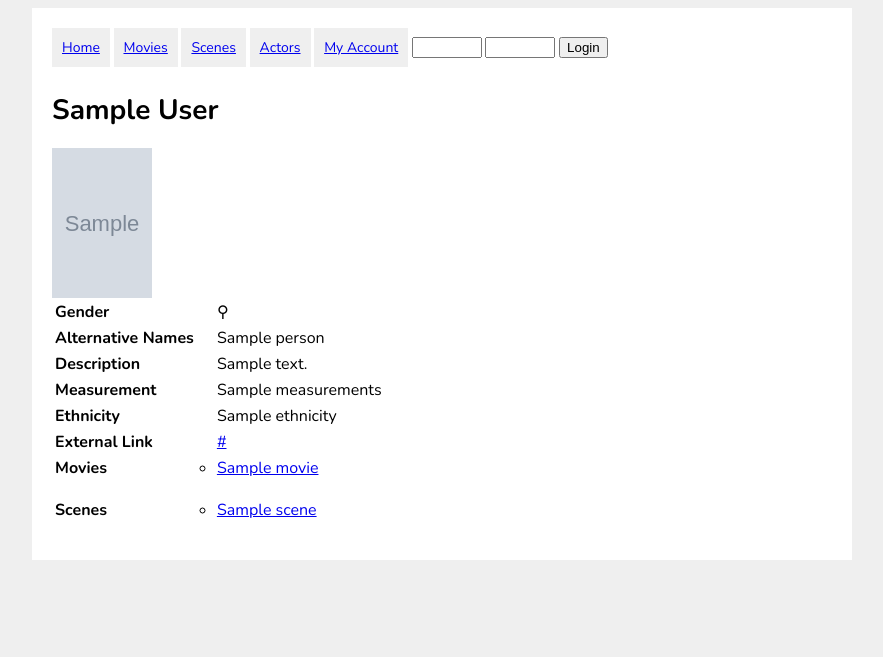
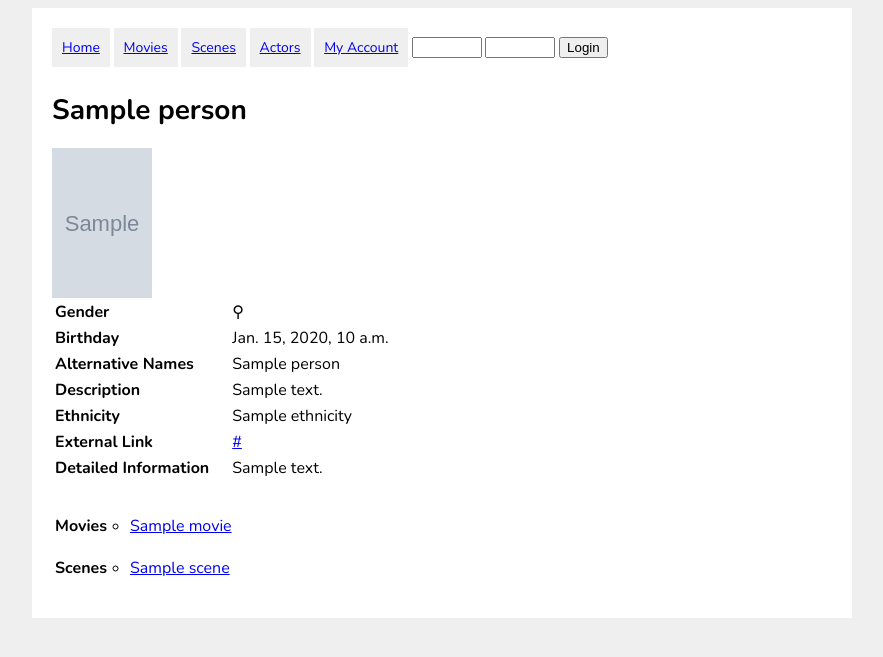
Before and after one commit to CMon/pyFilmDb, a Django app: template actors/templates/actor/actorDetail.html in a window 1280 px wide. Shown: the top 657 px of the page, without its empty margins (198-1081 px from the left). Run offline with Django 3.2, Linux system fonts and the light colour scheme; the template is opened without the code that fills it: most values are stand-ins (such as "Sample title", 1, 10 or a date in 2020); grey boxes marked "Sample" are stand-in pictures; some libraries are stand-ins or nearby versions.

Commit message:
refactored person and actor

```diff
--- a/actors/templates/actor/actorDetail.html
+++ b/actors/templates/actor/actorDetail.html
@@ -1,55 +1,35 @@
 {% extends "base.html" %}
 {% block style %}
     <style>
-        .actorDetailTable {
+        .actorDetailTable, .personDetailTable {
             margin: 0;
         }
-        .actorDetailTable td {
+        .actorDetailTable td, .personDetailTable td {
             padding-left: 20px;
         }
         .actorDetailTable ul {
             list-style-type: circle;
             padding-left: 0px;
         }
+        #space {
+            height: 30px
+        }
     </style>
 {% endblock %}
 
-{% block title %}{{ firstName }} {{ lastName }}{% endblock %}
+{% block title %}{{ actor.person.getFullName }}{% endblock %}
 
 {% block content %}
-    <h1>{{ actor.person.firstName }} {{ actor.person.lastName }}</h1>
-    {% if actor.person.picture %}
-        <a href="{{ actor.person.picture.url }}">
-            <img src="{{ actor.person.picture.url }}" width="100" height="150" alt="{{ actor.person.firstName }} {{ actor.person.lastName }}">
-        </a>
-    {% else %}
-        <img src="/static/img/x.png" width="100" height="150" alt="{{ actor.person.firstName }} {{ actor.person.lastName }}">
-    {% endif %}
-
+    {% include "actor/personDetail.html" with person=actor.person %}
+    <div id="space"></div>
     <table class="actorDetailTable">
-        <tr align="left"><th>Gender</th>
-            <td>
-                {% if actor.person.gender == "f" %}
-                    &#9792;
-                {% elif actor.person.gender == "m" %}
-                    &#9794;
-                {% else %}
-                    &#9906;
-                {% endif %}
-            </td>
-        </tr>
-        <tr align="left"><th>Alternative Names</th><td>{{ actor.person.alternativeNames }}</td></tr>
-        <tr align="left"><th>Description</th><td>{{ actor.person.description }}</td></tr>
-        <tr align="left"><th>Measurement</th><td>{{ actor.measurements }}</td></tr>
-        <tr align="left"><th>Ethnicity</th><td>{{ actor.ethnicity }}</td></tr>
-        <tr align="left"><th>External Link</th><td><a href="{{ actor.link }}">{{ actor.link }}</a></td></tr>
         <tr align="left" valign="top"><th>Movies</th>
             <td>
                 <ul>
                     {% for movie in actor.movies.all %}
                         <li>
-                            {% if movie.get_absolute_url %}
-                                <a href="{{ movie.get_absolute_url }}">{{ movie.title }}</a>
+                            {% if movie.getAbsoluteUrl %}
+                                <a href="{{ movie.getAbsoluteUrl }}">{{ movie.title }}</a>
                             {% else %}
                                 {{ movie.title }}
                             {% endif %}
--- a/actors/templates/actor/actorList.html
+++ b/actors/templates/actor/actorList.html
@@ -30,11 +30,11 @@
             <li>
                 <a href="/actors/{{ actor.person.id }}">
                 <table>
-                    <tr><td>
+                    <tr align="center"><td>
                     {% if actor.person.picture %}
-                        <img src="{{ actor.person.picture.url }}" width="100" height="150" alt="{{ actor.person.firstName }} {{ actor.person.lastName }}">
+                        <img src="{{ actor.person.picture.url }}" width="100" height="150" alt="{{ actor.person.getFullName }}">
                     {% else %}
-                        <img src="/static/img/x.png" width="100" height="150" alt="{{ actor.person.firstName }} {{ actor.person.lastName }}">
+                        <img src="/static/img/x.png" width="100" height="150" alt="{{ actor.person.getFullName }}">
                     {% endif %}
                     </td></tr>
                     <tr><td>
--- /dev/null
+++ b/actors/templates/actor/personDetail.html
@@ -0,0 +1,28 @@
+<h1>{{ person.getFullName }}</h1>
+{% if person.picture %}
+    <a href="{{ person.picture.url }}">
+        <img src="{{ person.picture.url }}" width="100" height="150" alt="{{ person.getFullName }}">
+    </a>
+{% else %}
+    <img src="/static/img/x.png" width="100" height="150" alt="{{ person.getFullName }}">
+{% endif %}
+
+<table class="personDetailTable">
+    <tr align="left"><th>Gender</th>
+        <td>
+            {% if person.gender == "f" %}
+                &#9792;
+            {% elif person.gender == "m" %}
+                &#9794;
+            {% else %}
+                &#9906;
+            {% endif %}
+        </td>
+    </tr>
+    <tr align="left"><th>Birthday</th><td>{{ person.birthday }}</td></tr>
+    <tr align="left"><th>Alternative Names</th><td>{{ person.alternativeNames }}</td></tr>
+    <tr align="left"><th>Description</th><td>{{ person.description }}</td></tr>
+    <tr align="left"><th>Ethnicity</th><td>{{ person.ethnicity }}</td></tr>
+    <tr align="left"><th>External Link</th><td><a href="{{ person.link }}">{{ person.link }}</a></td></tr>
+    <tr align="left"><th>Detailed Information</th><td>{{ person.detailedInformation }}</td></tr>
+</table>
--- a/movies/templates/movie/_sceneListEntry.html
+++ b/movies/templates/movie/_sceneListEntry.html
@@ -4,7 +4,7 @@
     <tr class="header"><th align="left">{{ scene.title }}</th><th>Actors</th><th>Genres</th><th></th></tr>
     <tr class="scene">
         <td class="animatedGif">
-            {# instead of the path to the scene link to a scene Detail where the movie can be seen in detail, than remove the play part of the list#}
+            {# TODO: instead of the path to the scene link to a scene Detail where the movie can be seen in detail, than remove the play part of the list#}
             <a href="{{ scene.sceneRelPath }}">
                 {% if movie.backCover %}
                     <img src="{{ scene.stillImage }}" onmouseover="{{ scene.animatedImage }}" alt="{{ scene.title }}">
@@ -15,9 +15,8 @@
         </td>
         <td class="actors">
             {% if scene.actors %}
-                {# TODO: fix URL (has to be actor.id #}
                 {% for actor in scene.actors %}
-                    <a href="/actor/{{ actor }}/">{{ actor }}</a>,
+                    <a href="/actors/{{ actor.id }}/">{{ actor.person.getFullName }}</a>,
                 {% endfor %}
             {% else %}
                 -
@@ -33,6 +32,7 @@
             {% endif %}
         </td>
         <td class="play">
+        {# TODO: if the above is done then remove this block #}
             {% if scene.sceneRelPath %}
                 {% if scene.supportedFormat %}
                     <div id="videoPlayer">
```
Also changed, not shown: actors/models.py (+9 -5 lines).
